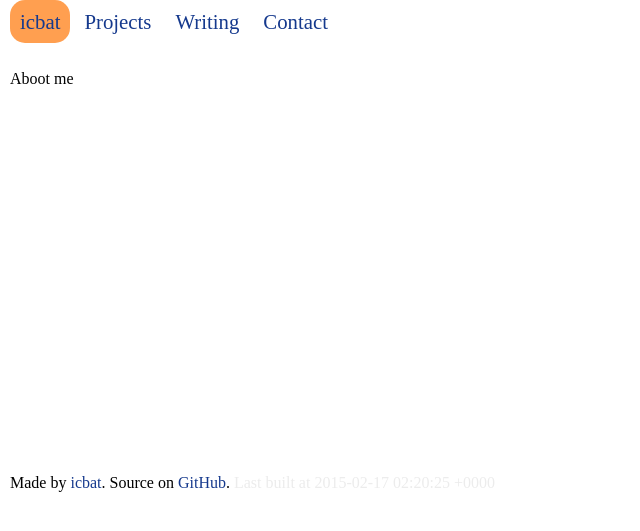
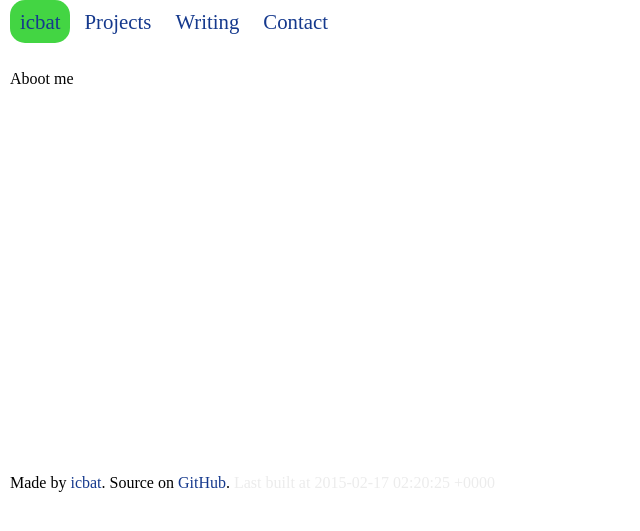
Before and after one commit to icbat/icbat.github.io, a Jekyll site: the page built from index.md, in a window 1280 px wide. Shown: the top 531 px of the page, without its empty margins (0-640 px from the left). Built offline with Jekyll 4.4.1, drawn with Linux system fonts in a browser that asks for light colours.

Commit message:
changing some colors, adding for h1

```diff
--- a/stylesheets/stylesheet.css
+++ b/stylesheets/stylesheet.css
@@ -15,9 +15,13 @@
 }
 
 header li.homelink {
-	background-color:#FF9F50;
+	background-color:#43D543;
 }
 
 .content {min-height: 400px}
 .postHeader {font-weight: bold}
 .timestamp {color: #ececec}
+
+h1 {
+	color: #6A89CF;
+}
```
